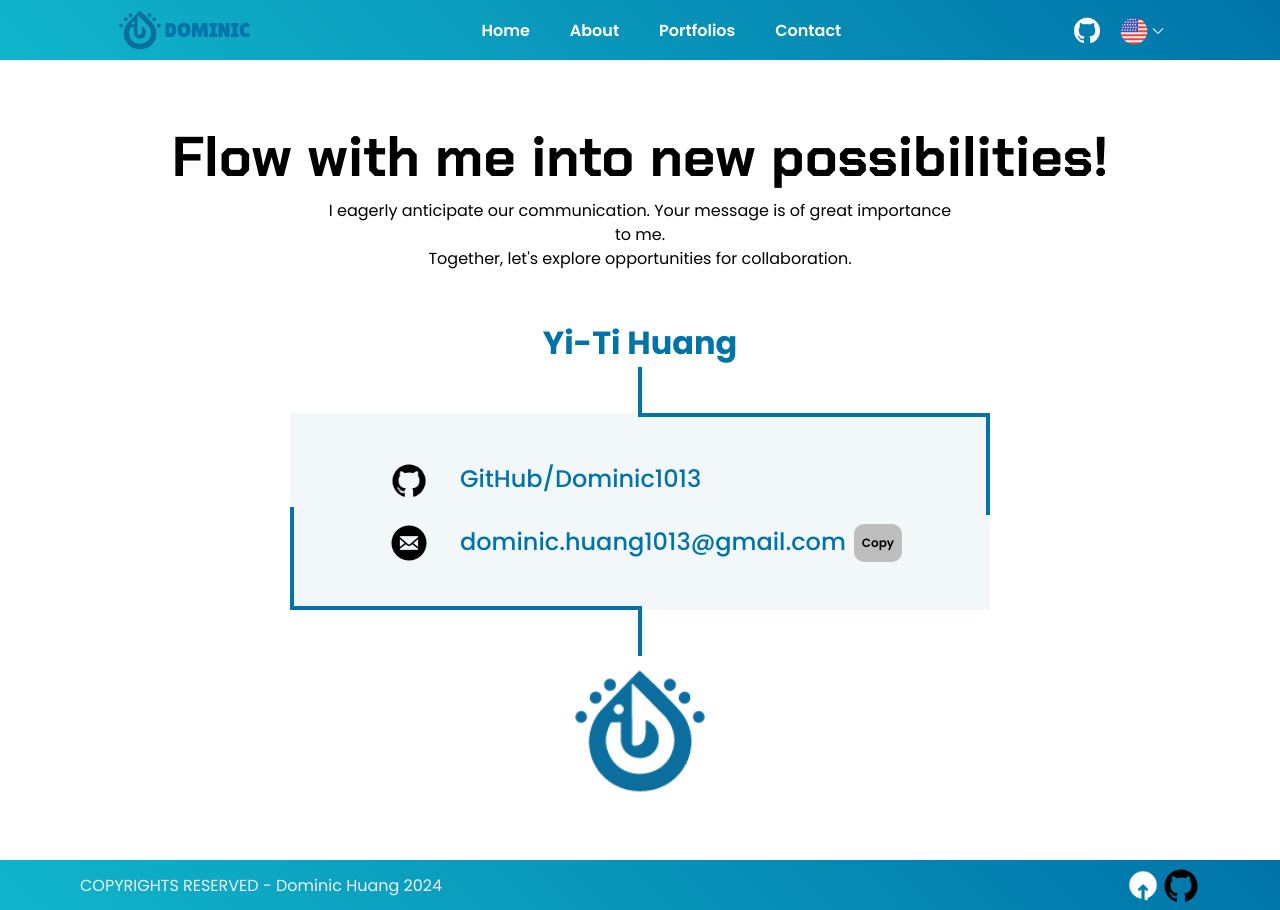
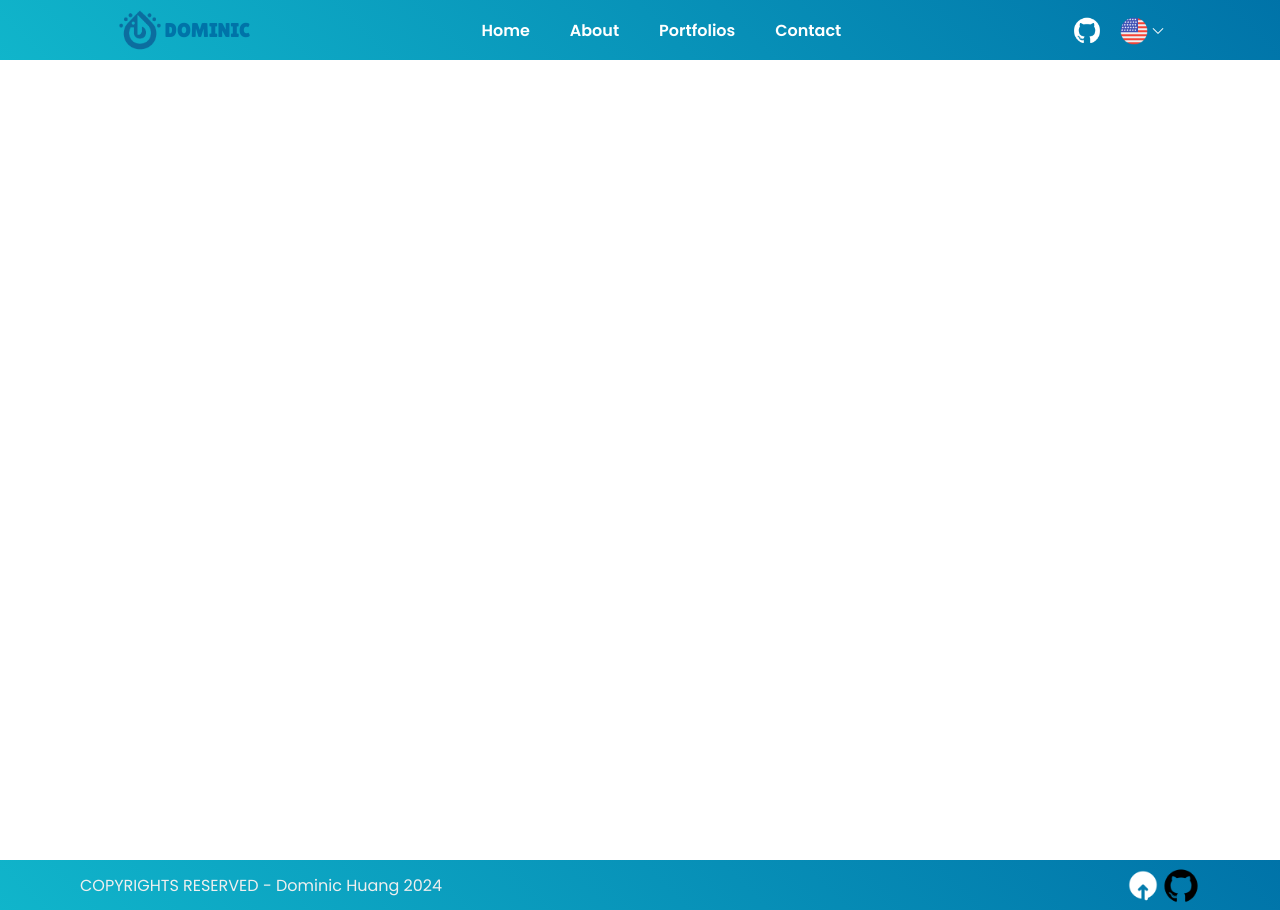
Before and after one commit to Dominic1013/project_portfoliosWeb, a React (Vite) app: page /contact in a window 1280 px wide. Built offline with nearby package versions, Linux system fonts and the light colour scheme.

Commit message:
add contactPage fade effect

```diff
--- a/src/pages/contact/Contact.jsx
+++ b/src/pages/contact/Contact.jsx
@@ -23,9 +23,9 @@ export default function Contact() {
       <TopNav />
       <div className="contact">
         <section className="titleSection">
-          <h1>Flow with me into new possibilities!</h1>
+          <h1 data-aos="fade-up">Flow with me into new possibilities!</h1>
           <div className="titleP">
-            <p>
+            <p data-aos="fade-up" data-aos-duration="2500">
               I eagerly anticipate our communication. Your message is of great
               importance to me.
               <br />
@@ -34,7 +34,11 @@ export default function Contact() {
           </div>
         </section>
 
-        <section className="contentSection">
+        <section
+          className="contentSection"
+          data-aos="fade-up"
+          data-aos-duration="3000"
+        >
           <h3>Yi-Ti Huang</h3>
           <div className="spaceDiv"></div>
           <div className="contentBox">
```
